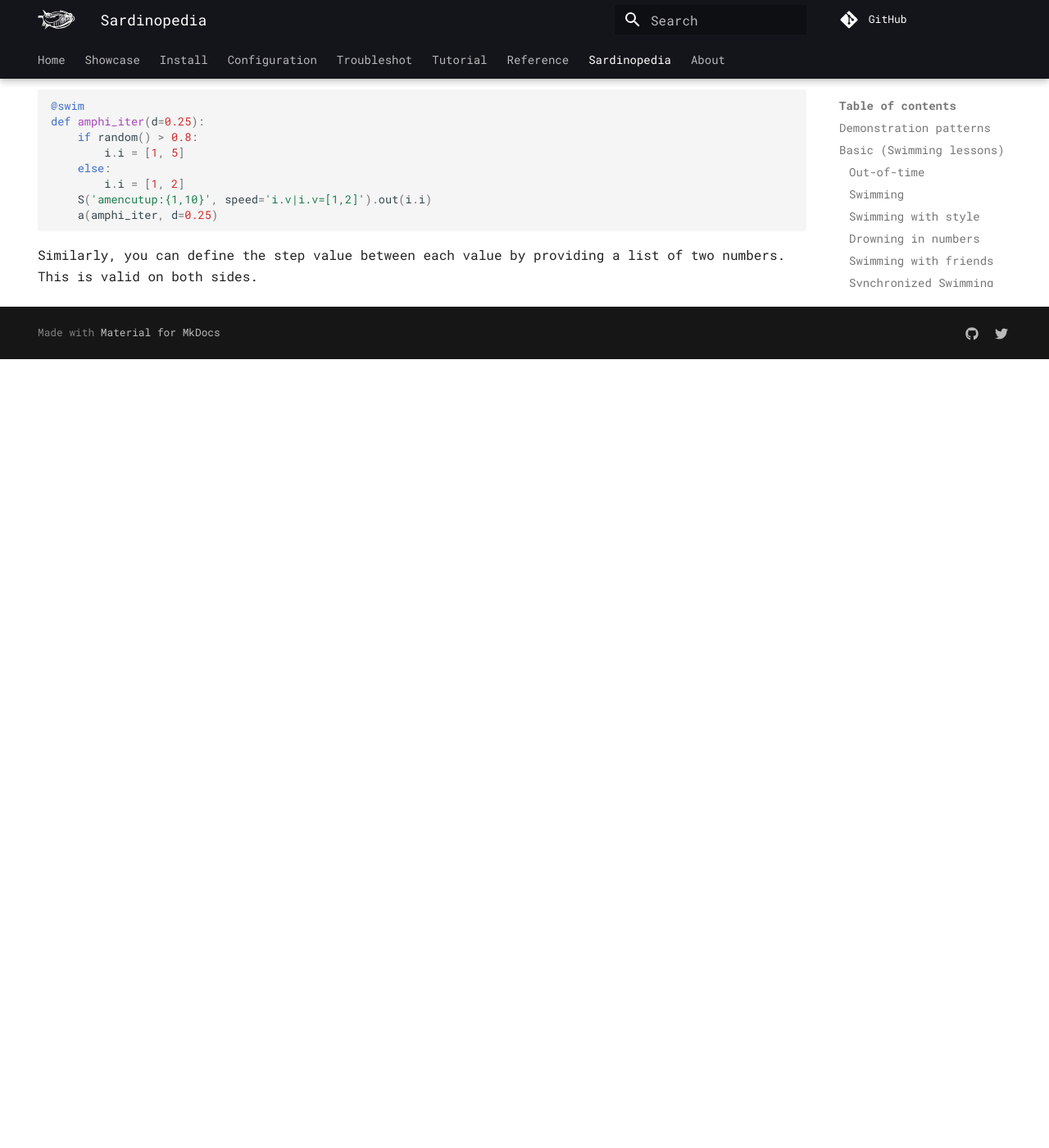
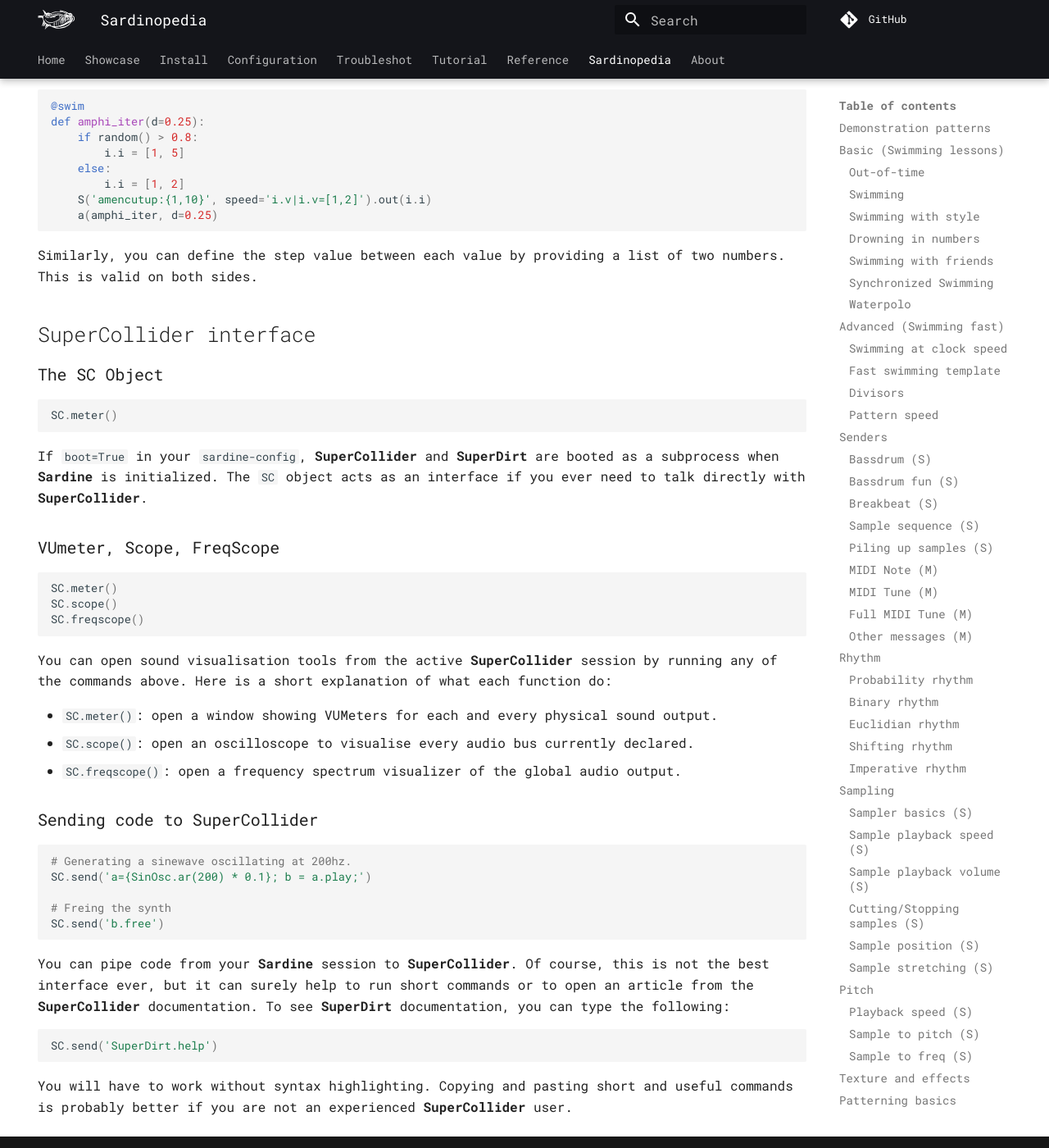
Before and after one commit to EmmaleeBonderud0325/sardine, an MkDocs documentation site: the page built from docs/sardinopedia.md, in a window 1280 px wide and 1400 px high, scrolled down 19208 px. Shown: the whole window at 82% size. Built offline with MkDocs 1.6.1 and Material for MkDocs 9.7.7, drawn with Linux system fonts in a browser that asks for light colours; comment, search, counter and statistics services are not loaded; before the commit the page ends 19646 px from its top, so only the background shows below that.

Commit message:
Adding the SC object to the Sardinopedia

````diff
--- a/docs/sardinopedia.md
+++ b/docs/sardinopedia.md
@@ -794,3 +794,42 @@ def amphi_iter(d=0.25):
     a(amphi_iter, d=0.25)
 ```
 Similarly, you can define the step value between each value by providing a list of two numbers. This is valid on both sides.
+
+## SuperCollider interface
+
+### The SC Object
+
+```python
+SC.meter()
+```
+If `boot=True` in your `sardine-config`, **SuperCollider** and **SuperDirt** are booted as a subprocess when **Sardine** is initialized. The `SC` object acts as an interface if you ever need to talk directly with **SuperCollider**.
+
+### VUmeter, Scope, FreqScope
+
+```python
+SC.meter()
+SC.scope()
+SC.freqscope()
+```
+You can open sound visualisation tools from the active **SuperCollider** session by running any of the commands above. Here is a short explanation of what each function do:
+
+- `SC.meter()`: open a window showing VUMeters for each and every physical sound output.
+- `SC.scope()`: open an oscilloscope to visualise every audio bus currently declared.
+- `SC.freqscope()`: open a frequency spectrum visualizer of the global audio output.
+
+### Sending code to SuperCollider
+
+```python
+# Generating a sinewave oscillating at 200hz.
+SC.send('a={SinOsc.ar(200) * 0.1}; b = a.play;')
+
+# Freing the synth
+SC.send('b.free')
+```
+You can pipe code from your **Sardine** session to **SuperCollider**. Of course, this is not the best interface ever, but it can surely help to run short commands or to open an article from the **SuperCollider** documentation. To see **SuperDirt** documentation, you can type the following:
+
+```python
+SC.send('SuperDirt.help')
+```
+
+You will have to work without syntax highlighting. Copying and pasting short and useful commands is probably better if you are not an experienced **SuperCollider** user.
````
Also changed, not shown: 1 other file.
